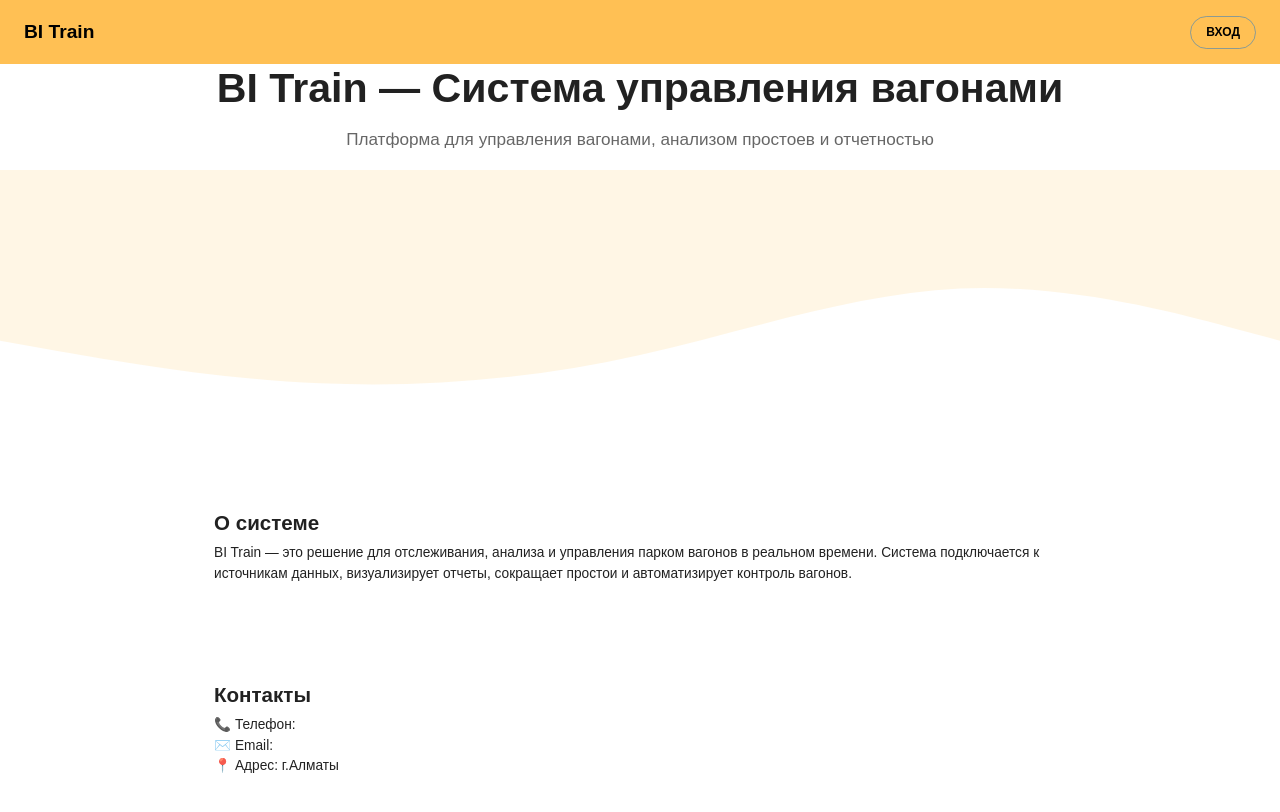
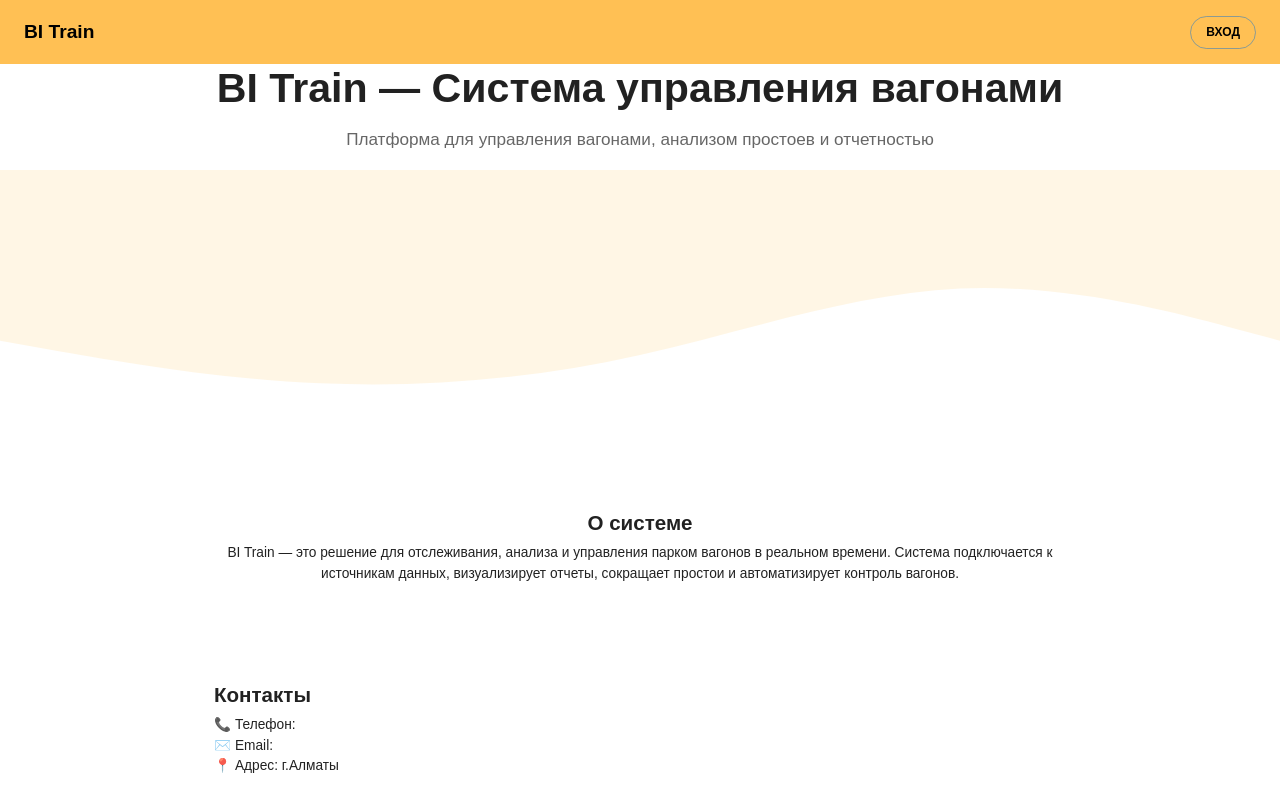
Before and after one commit to DKen717/bitrain-site, a Next.js app: page / in a window 1280 px wide. Shown: the top 812 px of the page. Built offline with nearby package versions, Linux system fonts and the light colour scheme.

Commit message:
Update index.jsx

```diff
--- a/pages/index.jsx
+++ b/pages/index.jsx
@@ -79,7 +79,7 @@
       </Box>
 
       {/* 📖 О системе */}
-      <Container maxWidth="md" sx={{ py: 6 }}>
+      <Container maxWidth="md" sx={{ py: 6, textAlign: 'center'}}>
         <Typography variant="h5" fontWeight="bold" gutterBottom>
           О системе
         </Typography>
```
